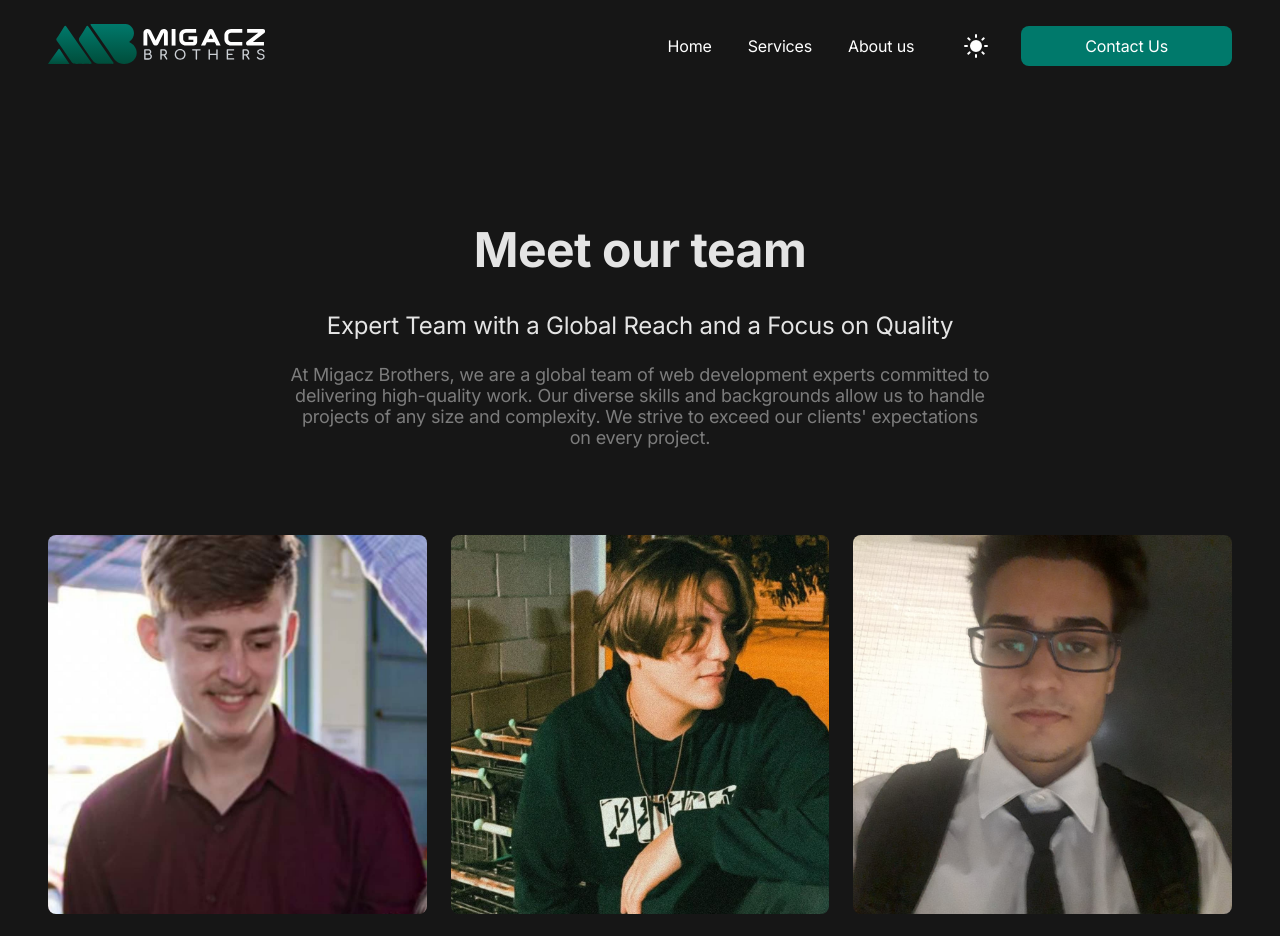
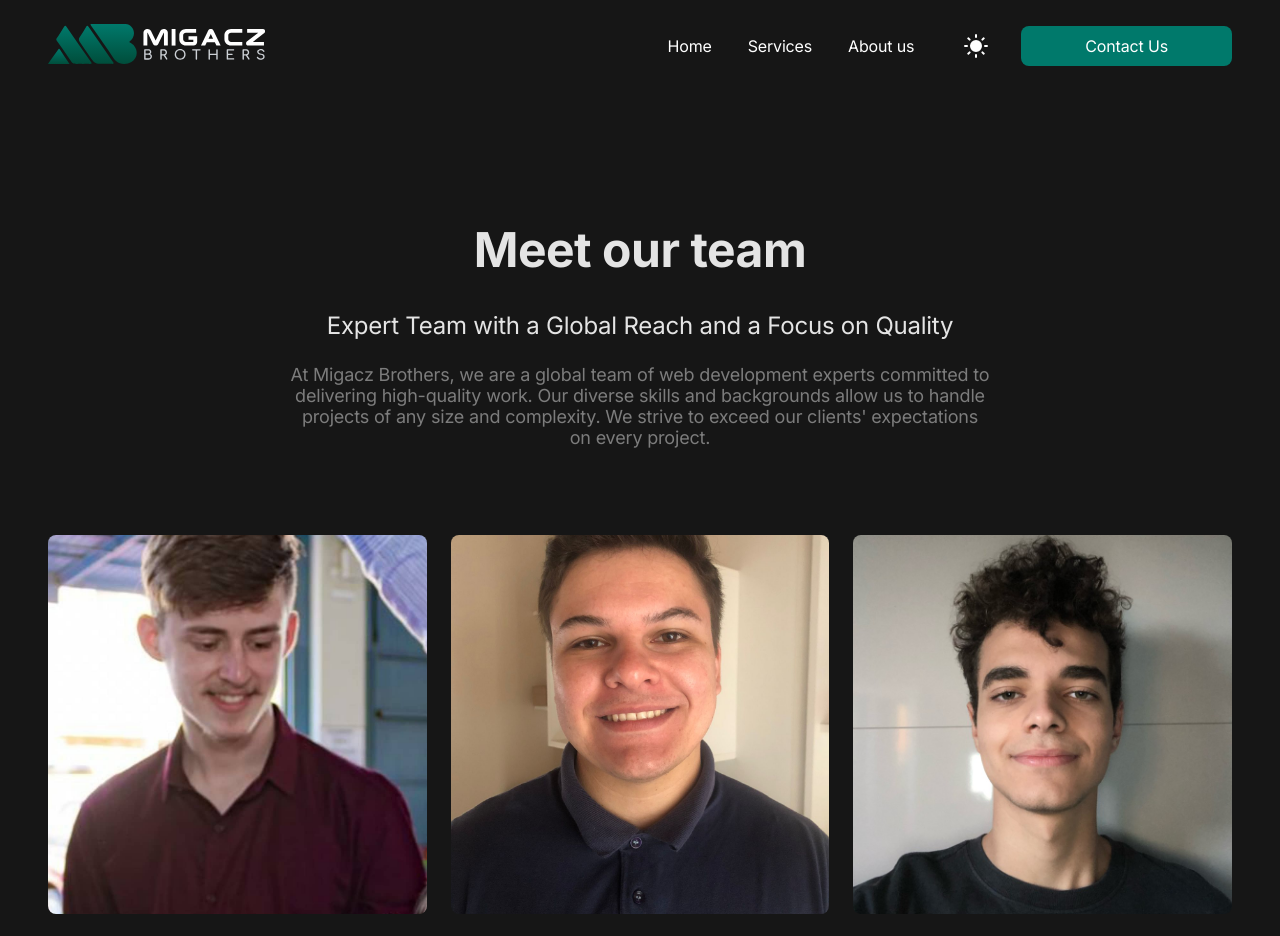
Before and after one commit to Migacz-Brothers/migacz-brothers, a Next.js app: page /about-us in a window 1280 px wide. Shown: the top 936 px of the page. Built offline with nearby package versions, Linux system fonts and the light colour scheme.

Commit message:
add members Arthur and Iago

```diff
--- a/components/AboutUs/Members/Members.tsx
+++ b/components/AboutUs/Members/Members.tsx
@@ -2,6 +2,8 @@ import styled from 'styled-components';
 import { Invitation, Member } from '.';
 import Gustavo from '../../../public/members/gustavo.jpeg';
 import Pedro from '../../../public/members/pedro.jpg';
+import Iago from '../../../public/members/iago.jpeg';
+import Arthur from '../../../public/members/arthur.jpg';
 import Brenno from '../../../public/members/brenno.jpg';
 
 const Members = (): JSX.Element => {
@@ -12,6 +14,18 @@ const Members = (): JSX.Element => {
         position='Co-Founder'
         description='Web developer with 5+ years of experience in web development, Pedro has a deep understanding of creating systems from responsive websites to complex backend systems.'
         picture={Pedro}
+      />
+      <Member
+        name='Iago M. Pzivitovski'
+        position='Engineer'
+        description='Iago is a great frontend developer, and a big part of our team. He has extensive experience in the industry and a passion for problem solving.'
+        picture={Iago}
+      />
+      <Member
+        name='Arthur V. Franceschini'
+        position='Marketing Director'
+        description='With knowledge both in marketing and development, he brings a wealth of experience to the organization. He is passionate about creating innovative and successful campaigns that will help drive growth.'
+        picture={Arthur}
       />
       <Member
         name='Gustavo G. Migacz'
```
Also changed, not shown: public/members/arthur.jpg (added), public/members/iago.jpeg (added).
